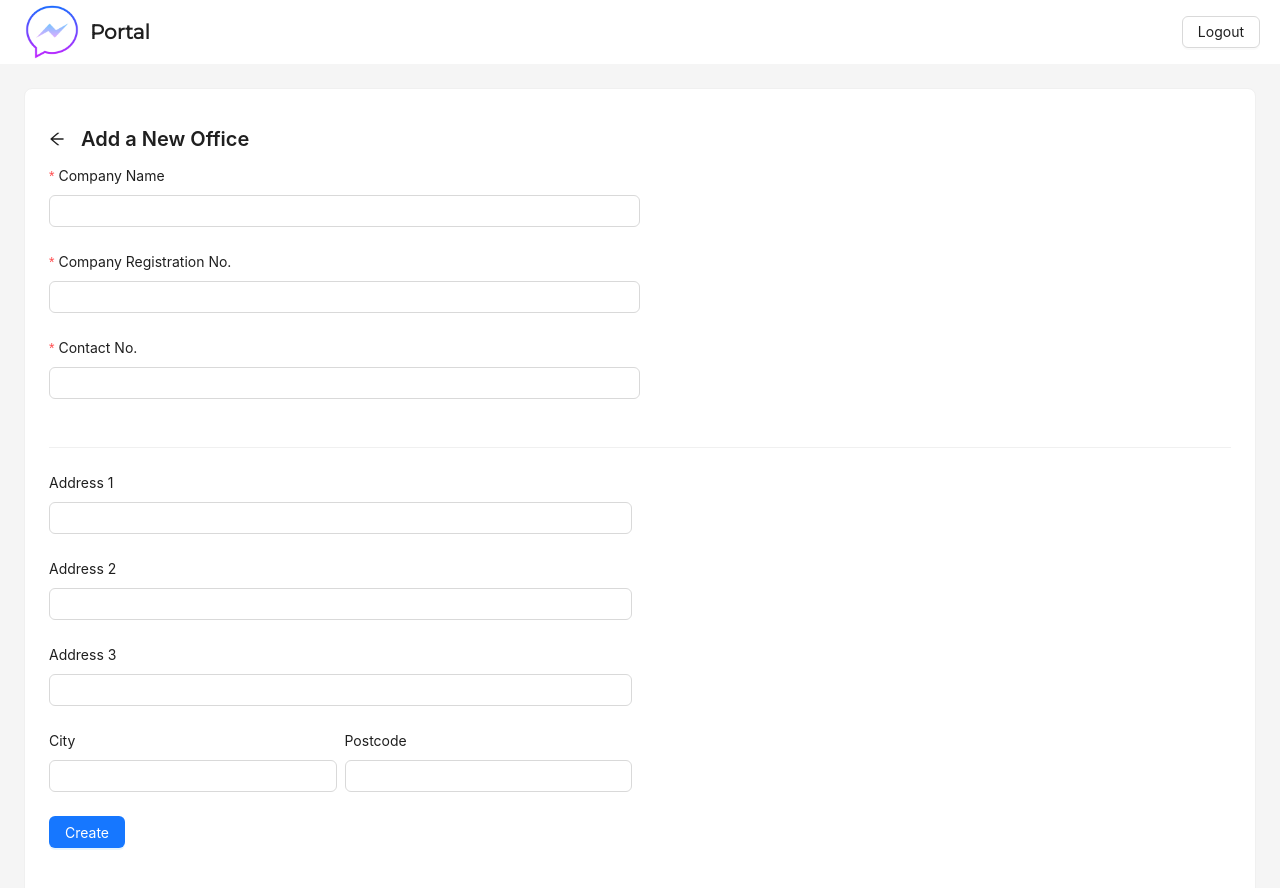
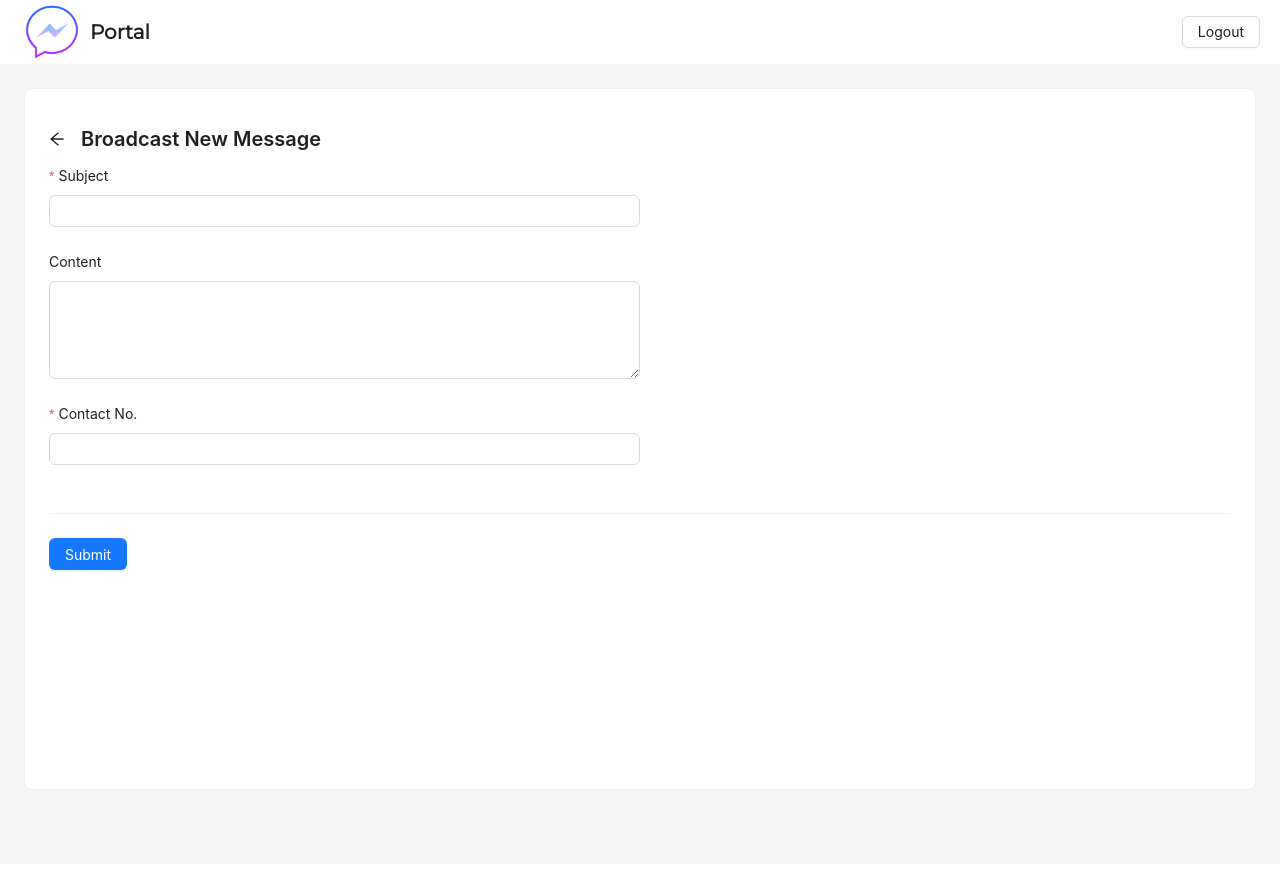
Before and after one commit to HenryS1239/messenger-portal, a Next.js app: page /admin/message/create in a window 1280 px wide. Shown: the top 888 px of the page. After the commit the page ends 864 px from the top, so only its background shows below. Built offline with nearby package versions, Linux system fonts and the light colour scheme.

Commit message:
renamed files from office to message

```diff
--- a/app/containers/message/form.tsx
+++ b/app/containers/message/form.tsx
@@ -3,32 +3,11 @@ import { Button, Col, Divider, Form, Input, Row, Select, InputNumber } from "ant
 import React, { useEffect, useState } from "react";
 import { api, ui } from "@/app/services";
 import { useRouter } from "next/router";
-import { useInit } from "@/app/hooks";
 import { FormProps } from "antd/es/form/Form";
 import { USER_TYPES } from "../../constants";
 
-export interface IOffice {
-  name: string;
-  registrationNo: string;
-  phoneNo: string;
-  email: string;
-  website: string;
-  location: { lat: string; lng: string };
-  address: {
-    address1: string;
-    address2: string;
-    address3: string;
-    city: string;
-    country: string;
-    postcode: string;
-    state: string;
-  };
-}
-
-export const OfficeManagementForm: React.FC<{ id?: string }> = (props) => {
+export const MessageBroadcastForm: React.FC<{ id?: string }> = (props) => {
   const { id } = props;
-
-  const isCreate = !id;
 
   const [loading, setLoading] = useState(false);
   const [formValues, setFormValues] = useState<any>();
@@ -36,37 +15,15 @@ export const OfficeManagementForm: React.FC<{ id?: string }> = (props) => {
   const router = useRouter();
 
   const handlers = {
-    init: async () => {
-      await handlers.refresh();
-    },
-    refresh: async () => {
-      if (id) {
-        setLoading(true);
-        try {
-          const rs = await api.office.get(id);
-          setFormValues(rs);
-          form.setFieldsValue(rs);
-        } catch (err) {
-          ui.notify.error(err);
-        } finally {
-          setLoading(false);
-        }
-      }
-    },
+    init: () => {},
     submit: (values: any) => {
       ui.confirm(`Are you sure you want to submit?`, async () => {
         setLoading(true);
         try {
           values.type = USER_TYPES.ADMIN;
-          if (id) {
-            await api.office.update(id, values);
-            ui.notify.success(`Updated Office`);
-            await handlers.refresh();
-          } else {
-            await api.office.create(values);
-            ui.notify.success(`Created Office`);
-            router.push(`./`);
-          }
+          await api.message.create(values);
+          ui.notify.success(`Message Broadcasted`);
+          router.push(`./`);
         } catch (err) {
           ui.notify.error(err);
         } finally {
@@ -75,14 +32,6 @@ export const OfficeManagementForm: React.FC<{ id?: string }> = (props) => {
       });
     },
   };
-
-  useInit(async () => {
-    await handlers.init();
-  });
-
-  useEffect(() => {
-    handlers.refresh().finally();
-  }, []);
 
   const [form] = Form.useForm();
   const formProps: FormProps = {
@@ -99,34 +48,24 @@ export const OfficeManagementForm: React.FC<{ id?: string }> = (props) => {
   };
 
   return (
-    <PortalContent back={true} title={isCreate ? "Add a New Office " : "Update Office "} loading={loading}>
+    <PortalContent back={true} title={"Broadcast New Message "} loading={loading}>
       <Form {...formProps}>
         <Row>
           <Col span={12}>
             <Form.Item
-              label="Company Name"
-              name="name"
+              label="Subject"
+              name="subject"
               rules={[
                 {
                   required: true,
-                  message: "Company Name is required.",
+                  message: "Subject is required.",
                 },
               ]}
             >
               <Input />
             </Form.Item>
-            <Form.Item
-              label="Company Registration No."
-              name="registerNo"
-              required
-              rules={[
-                {
-                  required: true,
-                  message: "Registration No. is required.",
-                },
-              ]}
-            >
-              <Input maxLength={40} />
+            <Form.Item label="Content" name="content">
+              <Input.TextArea rows={4} />
             </Form.Item>
             <Form.Item
               label="Contact No."
@@ -146,37 +85,10 @@ export const OfficeManagementForm: React.FC<{ id?: string }> = (props) => {
         <Divider />
 
         <Row gutter={[16, 0]}>
-          <Col md={24} lg={12}>
-            <Form.Item label="Address 1" name={["address", "address1"]}>
-              <Input maxLength={100} />
-            </Form.Item>
-            <Form.Item label="Address 2" name={["address", "address2"]}>
-              <Input maxLength={100} />
-            </Form.Item>
-            <Form.Item label="Address 3" name={["address", "address3"]}>
-              <Input maxLength={100} />
-            </Form.Item>
-
-            <Form.Item style={{ marginBottom: 0 }}>
-              <Row gutter={[8, 8]}>
-                <Col span={12}>
-                  <Form.Item label="City" name={["address", "city"]}>
-                    <Input maxLength={60} />
-                  </Form.Item>
-                </Col>
-                <Col span={12}>
-                  <Form.Item label="Postcode" name={["address", "postcode"]}>
-                    <Input maxLength={10} />
-                  </Form.Item>
-                </Col>
-              </Row>
-            </Form.Item>
-          </Col>
-
           <Col md={24} lg={24}>
             <Form.Item colon={false}>
               <Button htmlType="submit" type="primary">
-                {isCreate ? "Create" : "Update"}
+                Submit
               </Button>
             </Form.Item>
           </Col>
--- a/app/containers/message/index.tsx
+++ b/app/containers/message/index.tsx
@@ -1,2 +1,2 @@
 export { List } from "./list";
-export { OfficeManagementForm as Form } from "./form";
+export { MessageBroadcastForm as Form } from "./form";
--- a/app/containers/message/list.tsx
+++ b/app/containers/message/list.tsx
@@ -45,9 +45,8 @@ export const List = () => {
     refresh: async () => {
       setLoading(true);
       try {
-        const rs = await api.office.list(pagination, {
+        const rs = await api.message.list(pagination, {
           ...filters,
-          type: USER_TYPES.ADMIN,
         });
         setPagination({
           ...pagination,
--- a/app/containers/users/form.tsx
+++ b/app/containers/users/form.tsx
@@ -28,16 +28,12 @@ export const UserForm: React.FC<{ id?: string }> = (props) => {
     reloadSelectors: async () => {
       try {
         const role = await api.user.role.list({ pageSize: 5000, current: 1 }, { type: [USER_TYPES.ADMIN] });
-        const office = await api.office.list({ pageSize: 5000, current: 1 }, { type: USER_TYPES.ADMIN });
-        if (role.items.length === 0 && office.items.length === 0) {
-          throw Error("Please create role and office!");
+        if (role.items.length === 0) {
+          throw Error("Please proceed to create role");
         }
         setSelectors({
           ...selectors,
           roles: role.items.map((r: any) => {
-            return { label: r.name, value: r._id };
-          }),
-          offices: office.items.map((r: any) => {
             return { label: r.name, value: r._id };
           }),
         });
@@ -83,21 +79,6 @@ export const UserForm: React.FC<{ id?: string }> = (props) => {
         }
       });
     },
-    change_password: (password: string) => {
-      if (password && id) {
-        ui.confirm(`Are you sure you want to update this user password?`, async () => {
-          try {
-            // await api.user.admin.update.single(id, { password });
-            ui.notify.success(`Updated new password`);
-            await handlers.refresh();
-          } catch (err) {
-            ui.notify.error(err);
-          } finally {
-            setLoading(false);
-          }
-        });
-      }
-    },
   };
 
   useEffect(() => {
@@ -129,12 +110,12 @@ export const UserForm: React.FC<{ id?: string }> = (props) => {
   };
 
   return (
-    <PortalContent back={true} title={isCreate ? "Add a New Admin" : "Update Admin"} loading={loading}>
+    <PortalContent back={true} title={isCreate ? "Add a New User" : "Update User"} loading={loading}>
       <Row>
         <Col span={12}>
           {ready && (
             <Form {...formProps}>
-              <Divider orientation="left">Admin Information</Divider>
+              <Divider orientation="left">User Information</Divider>
 
               <Form.Item
                 label="Username"
@@ -172,19 +153,6 @@ export const UserForm: React.FC<{ id?: string }> = (props) => {
                 ]}
               >
                 <Input maxLength={11} className="remove-input-num-arrow" type="number" />
-              </Form.Item>
-
-              <Form.Item
-                label="Office"
-                name="company"
-                rules={[
-                  {
-                    required: true,
-                    message: "Office is required.",
-                  },
-                ]}
-              >
-                <Select options={selectors.offices} />
               </Form.Item>
 
               <Divider />
--- a/app/services/api/index.ts
+++ b/app/services/api/index.ts
@@ -7,7 +7,7 @@ import { Auth } from "./auth";
 import { Setting } from "./setting";
 
 import { User } from "./user";
-import { Office } from "./office";
+import { Message } from "./message";
 import { Log } from "./log";
 import { Notifications } from "./notifications";
 
@@ -69,7 +69,7 @@ export const services = {
   auth: new Auth(http),
   setting: new Setting(http),
   user: new User(http),
-  office: new Office(http),
+  message: new Message(http),
   log: new Log(http),
   notification: new Notifications(http),
 };
--- /dev/null
+++ b/app/services/api/message.ts
@@ -0,0 +1,25 @@
+import { Base } from "@/app/services/api/base";
+import { IPagination } from "@/app/models/ui.models";
+import { IListResponse } from "@/app/models/api.models";
+
+export class Message extends Base {
+  list = (pagination: IPagination, filter = {}, sorter?: any) => {
+    return this.doGet<any, IListResponse<any>>(`/api/core/message`, {
+      ...this.toPaginationQuery(pagination),
+      ...this.toSorter(sorter),
+      ...filter,
+    });
+  };
+
+  get = (id: string) => {
+    return this.http.get(`/api/core/message/${id}`);
+  };
+
+  create = (dto: any) => {
+    return this.http.post(`/api/core/message`, dto);
+  };
+
+  delete = (id: string) => {
+    return this.http.delete(`/api/core/message/${id}`);
+  };
+}
--- a/app/services/api/office.ts
+++ /dev/null
@@ -1,33 +0,0 @@
-import { Base } from "@/app/services/api/base";
-import { IPagination } from "@/app/models/ui.models";
-import { IListResponse } from "@/app/models/api.models";
-
-export class Office extends Base {
-  list = (
-    pagination: IPagination,
-    filter = {  },
-    sorter?: any
-  ) => {
-    return this.doGet<any, IListResponse<any>>(`/api/core/companies`, {
-      ...this.toPaginationQuery(pagination),
-      ...this.toSorter(sorter),
-      ...filter,
-    });
-  };
-
-  get = (id: string) => {
-    return this.http.get(`/api/core/companies/${id}`);
-  };
-
-  create = (dto: any) => {
-    return this.http.post(`/api/core/companies`, dto);
-  };
-
-  update = (id: string, dto: any) => {
-    return this.http.put(`/api/core/companies/${id}`, dto);
-  };
-
-  delete = (id: string) => {
-    return this.http.delete(`/api/core/companies/${id}`);
-  };
-}
```
